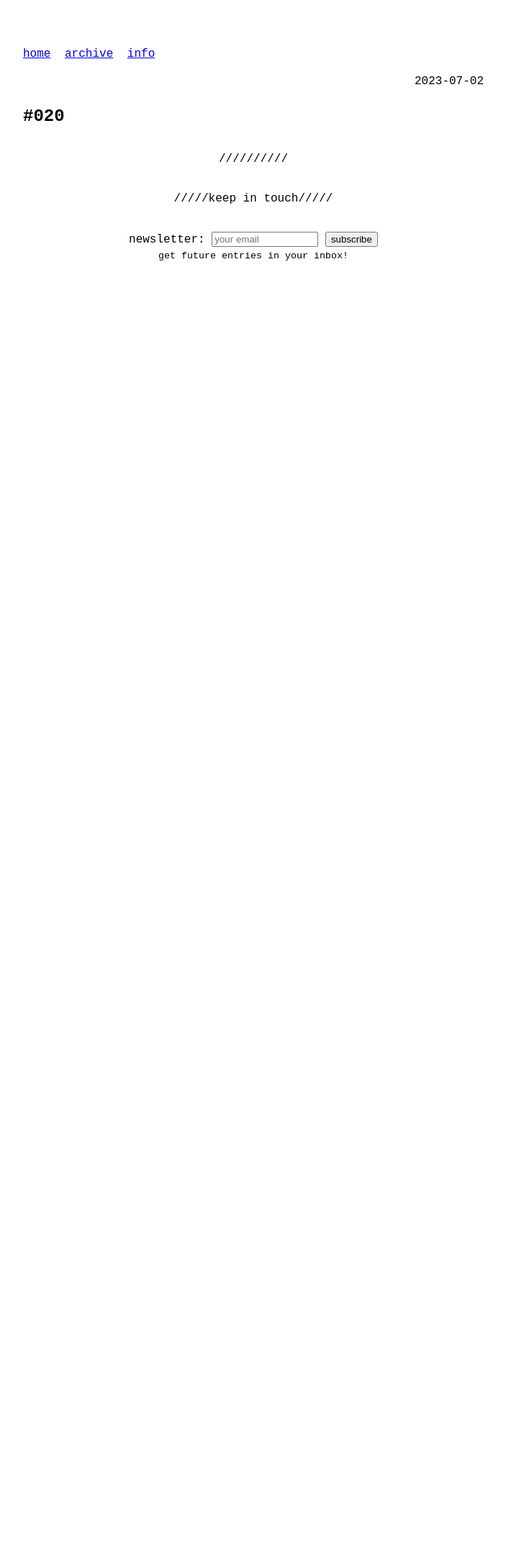
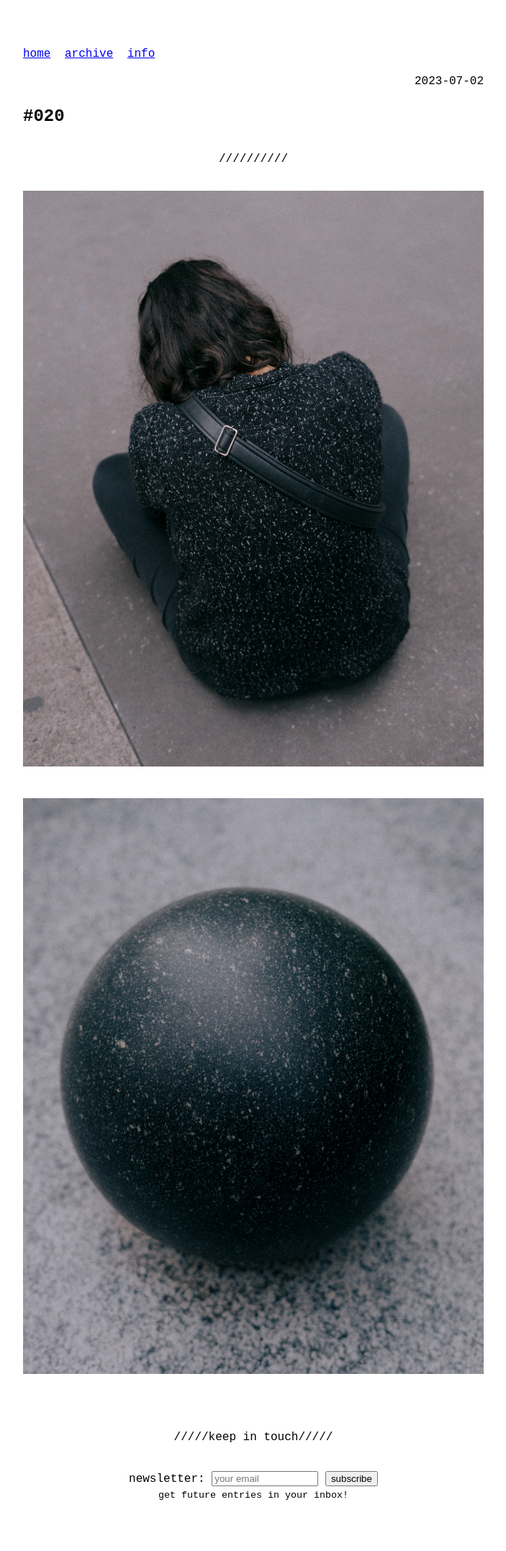
Before and after one commit to odaniloluna/odaniloluna.github.io, a Jekyll site: the page built from _posts/2023-07-02-#020.md, in a window 1280 px wide. Shown: the whole page at 72% size, without its empty margins (288-991 px from the left). Built offline with Jekyll 4.4.1, drawn with Linux system fonts in a browser that asks for light colours; before the commit the page ends 900 px from its top, so only the background shows below that.

Commit message:
Update 2023-07-02-#020.md

```diff
--- a/_posts/2023-07-02-#020.md
+++ b/_posts/2023-07-02-#020.md
@@ -5,3 +5,9 @@
 ---
 ---
 <p class="description" style="text-align: justify;">
+<img src="/assets/danilo-luna-snapshots-16.jpg" />
+<br>
+<br>
+<img src="/assets/danilo-luna-snapshots-17.jpg" />
+<br>
+<br>
```
